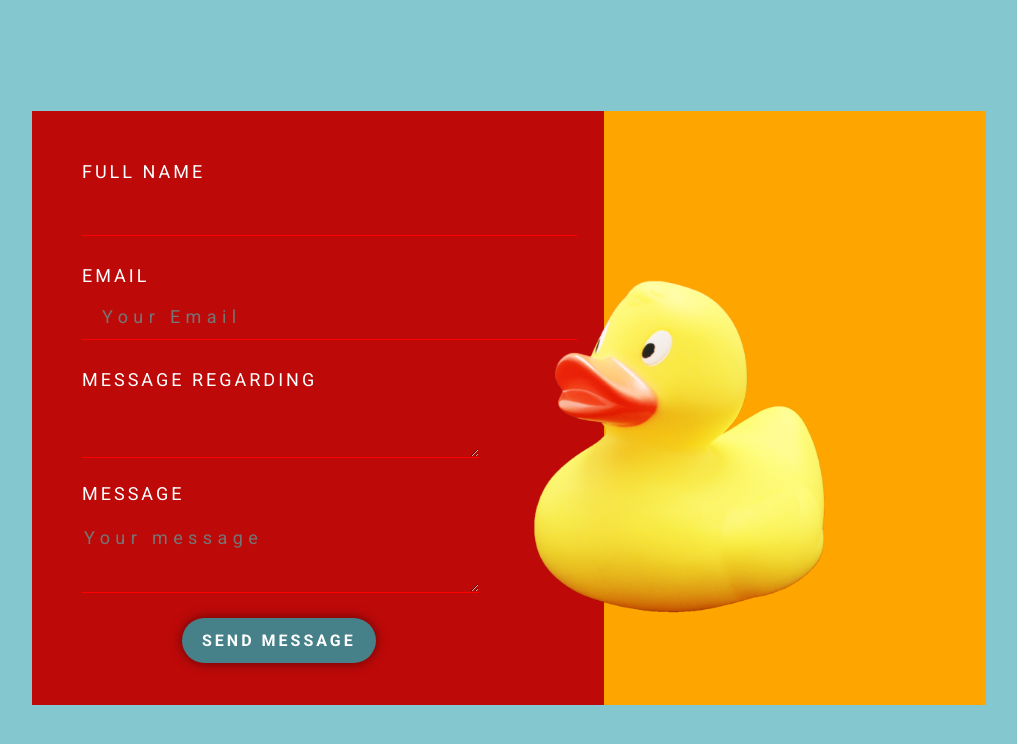
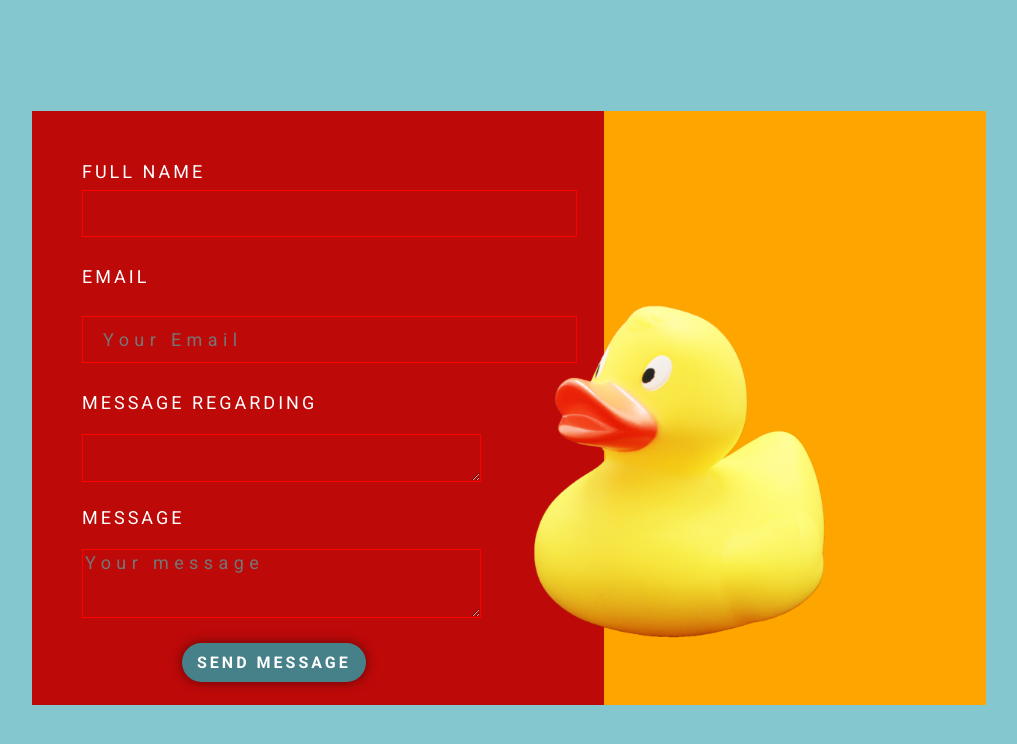
Before and after one commit to mirakoi/forms-project, a plain HTML site: page index.html in a window 1280 px wide. Shown: the whole page, without its empty margins (131-1148 px from the left). Drawn offline with Linux system fonts and the light colour scheme.

Commit message:
made som small changes , added label tag, hover on input and submit

```diff
--- a/index.html
+++ b/index.html
@@ -21,21 +21,24 @@
           <input type="text" name="firstname" class="email">
           <br><br>
 
-          EMAIL
 
-          <input type="text" placeholder="Your Email" class="email">
+          <label for="email">EMAIL</label>
           <br><br>
-          MESSAGE REGARDING
+          <input type="email" placeholder="Your Email" class="email">
+          <br><br>
+
+          <label for="message">MESSAGE REGARDING</label>
+
           <br><br>
           <textarea class="textarea" rows="2" cols="40"> </textarea>
           <br><br>
+          <label for="message">MESSAGE</label>
 
-          MESSAGE
           <br><br>
           <textarea class="textarea" rows="3" cols="40" placeholder="Your message"></textarea>
           <br /><br />
           <div class="button">
-          <input type="button" value="SEND MESSAGE" />
+          <input type="submit" value="SEND MESSAGE" id="button"/>
         </div>
         </form>
 
--- a/style/styles.css
+++ b/style/styles.css
@@ -34,14 +34,25 @@ select {
   height: 100%;
   padding: 12px 20px;
   margin: 8px 0;
-  border-bottom: 2px solid red;
   background-color: #be0909;
   box-sizing: border-box;
   font-family: "Roboto", sans-serif;
-  border-bottom: 1px solid red;
+  border: 1px solid red;
 }
 
-input[type="button"] {
+input[type="email"],
+select {
+  width: 100%;
+  height: 100%;
+  padding: 12px 20px;
+  margin: 8px 0;
+  background-color: #be0909;
+  box-sizing: border-box;
+  font-family: "Roboto", sans-serif;
+  border: 1px solid red;
+}
+
+input[type="submit"] {
   background-color: #468189;
   position: absolute;
   background: #468189;
@@ -54,9 +65,13 @@ input[type="button"] {
   border: none;
   text-align: center;
   font-size: 16px;
-  padding: 13px 20px;
+  padding: 10px 15px;
   cursor: pointer;
   margin: 0px 0px 0px 100px;
+}
+
+input:hover {
+  border: 1px solid black;
 }
 
 form {
@@ -66,7 +81,7 @@ form {
   letter-spacing: 3px;
 }
 
-.textarea {
+textarea {
   font-family: "Roboto";
   background-color: #be0909;
   border: none;
@@ -75,7 +90,11 @@ form {
   font-size: 18px;
   line-height: 21px;
   letter-spacing: 0.3em;
-  border-bottom: 1px solid red;
+  border: 1px solid red;
+}
+
+textarea:hover {
+  border: 1px solid black;
 }
 
 .email {
@@ -95,7 +114,6 @@ form {
   position: relative;
   left: 350px;
   bottom: 400px;
-
 }
 
 p {
```
